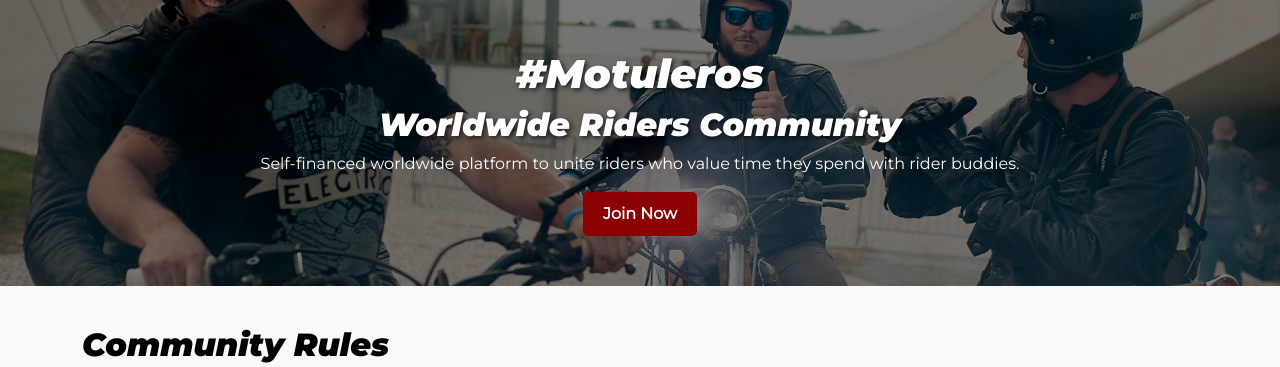
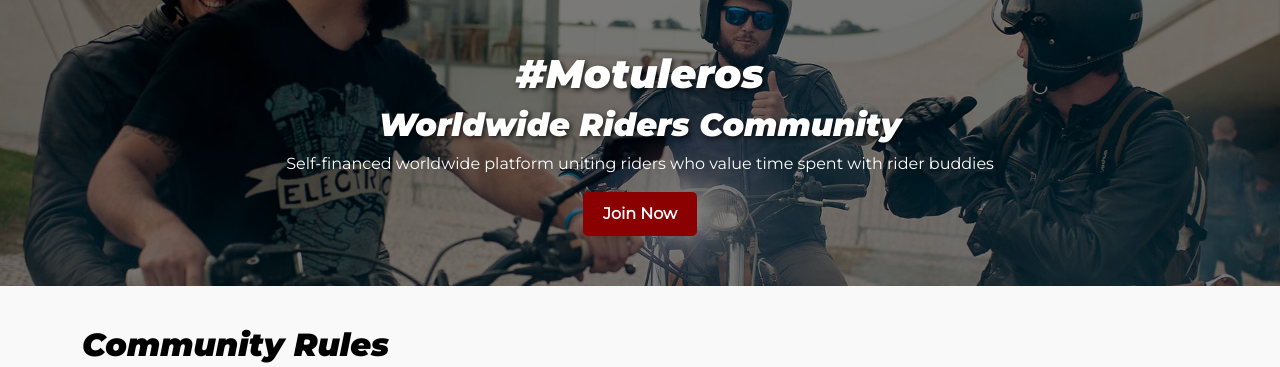
Before and after one commit to kornchli0/motul_community, a Flask app: page / in a window 1280 px wide. Shown: the top 367 px of the page. Run offline with Flask 3, Linux system fonts and the light colour scheme.

```diff
--- a/templates/index.html
+++ b/templates/index.html
@@ -100,7 +100,7 @@
         <div class="banner-content">
             <h1>#Motuleros</h1>
             <h2>Worldwide Riders Community</h2>
-            <p>Self-financed worldwide platform to unite riders who value time they spend with rider buddies.</p>
+            <p>Self-financed worldwide platform uniting riders who value time spent with rider buddies</p>
             <a href="#register" class="btn btn-dark-red">Join Now</a>
         </div>
     </div>
```
